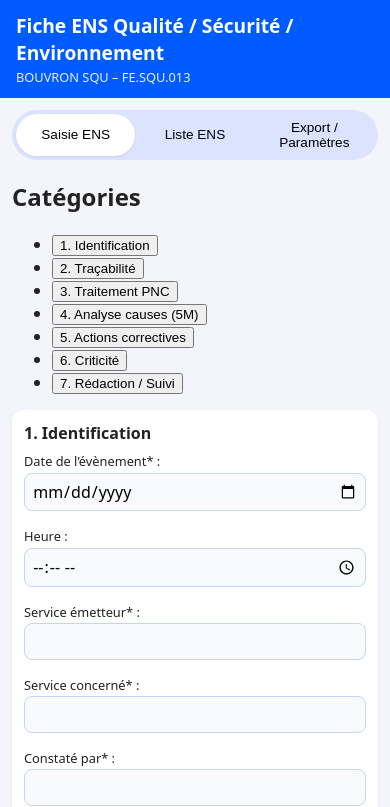
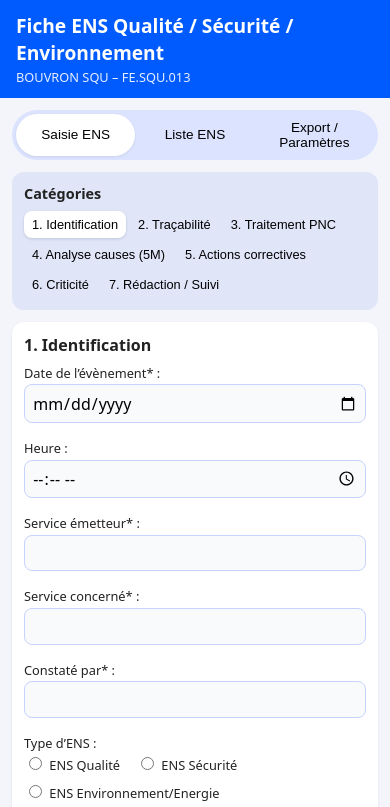
Before and after one commit to gregoirebourgeais-arch/Q, a plain HTML site: page index.html in a window 390 px wide. Shown: the top 807 px of the page. Drawn offline with Linux system fonts and the light colour scheme.

Commit message:
Update style.css

```diff
--- a/style.css
+++ b/style.css
@@ -346,3 +346,89 @@ body[data-mode="simple"] .advanced-only {
   background: #e5e7eb;
   color: #374151;
 }
+/* Layout général pour la saisie ENS */
+.layout {
+  display: flex;
+  gap: 0.75rem;
+}
+
+/* Sidebar verticale */
+.sidebar {
+  width: 220px;
+  background: #e0e5f8;
+  border-radius: 0.75rem;
+  padding: 0.75rem;
+  align-self: flex-start;
+}
+
+.sidebar h2 {
+  margin: 0 0 0.5rem;
+  font-size: 0.9rem;
+}
+
+.category-menu {
+  list-style: none;
+  padding: 0;
+  margin: 0;
+  display: flex;
+  flex-direction: column;
+  gap: 0.25rem;
+}
+
+.category-link {
+  width: 100%;
+  text-align: left;
+  border: none;
+  background: transparent;
+  padding: 0.35rem 0.5rem;
+  border-radius: 0.5rem;
+  font-size: 0.8rem;
+  cursor: pointer;
+}
+
+.category-link.active {
+  background: #ffffff;
+  box-shadow: 0 1px 3px rgba(15, 23, 42, 0.15);
+}
+
+/* Zone contenu */
+.content {
+  flex: 1;
+}
+
+/* Panneaux de catégorie (un seul visible à la fois) */
+.category-panel {
+  display: none;
+}
+
+.category-panel.active {
+  display: block;
+}
+
+/* Responsive : sidebar en haut */
+@media (max-width: 900px) {
+  .layout {
+    flex-direction: column;
+  }
+
+  .sidebar {
+    width: 100%;
+    display: flex;
+    flex-direction: column;
+  }
+
+  .category-menu {
+    flex-direction: row;
+    flex-wrap: wrap;
+  }
+
+  .category-link {
+    flex: 1 1 45%;
+  }
+}
+
+/* Pastille état ENS "Non défini" */
+.record-pill.etat-Non\ défini {
+  background: #e5e7eb;
+  color: #374151;
+}
```
